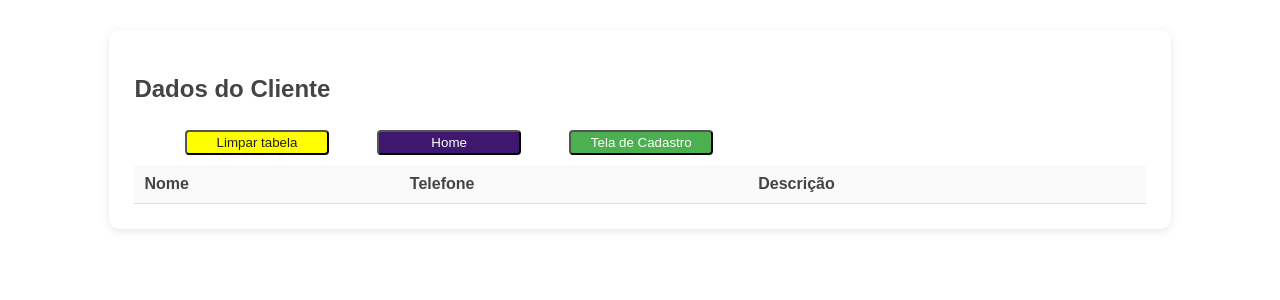
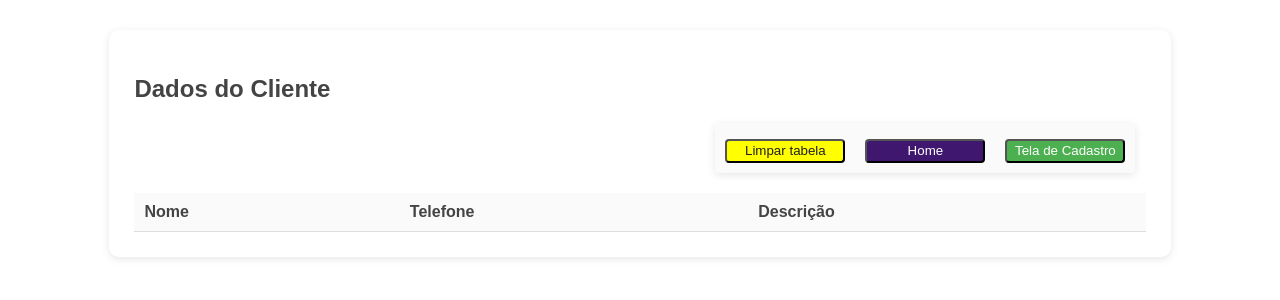
Before and after one commit to ManoTkn/ProjetoJtAfia-es, a PHP site: page /Adm.html in a window 1280 px wide. Shown: the top 300 px of the page. Run offline with PHP 8.4, Linux system fonts and the light colour scheme; lists and menus that the app fills with data are empty.

Commit message:
botoes coloridos

```diff
--- a/Adm.html
+++ b/Adm.html
@@ -13,15 +13,19 @@
 <div class="contCliente">
     <h2 >Dados do Cliente </h2>
 
+ <div  class="container fundo">
+    <div class="botoesAdm">
+
+       <button  class="btnLimparTabela"    id="btnLimpar" >Limpar tabela</button>
+       <button  class="btnHome" id="btnVoltar" type="button">Home</button>
+       <button  class="btnVoltarCadastro " id="btnCadastro" onclick="IrPagCadastro()">Tela de Cadastro</button>
+
+    </div>
+
+ </div>
 
     <table>
-        <thead> <div class="botoesAdm">
-
-            <button  class="btnLimparTabela"    id="btnLimpar" >Limpar tabela</button>
-            <button class="btnHome" id="btnVoltar" type="button">Home</button>
-            <button  class="btnVoltarCadastro " id="btnCadastro" onclick="IrPagCadastro()">Tela de Cadastro</button>
-
-        </div>
+        <thead>
             <tr>
                 <th id="Nome">Nome</th>
                 <th>Telefone</th>
--- a/style.css
+++ b/style.css
@@ -276,7 +276,7 @@
 .btnVoltarCadastro {
   background-color: #4caf50;
   color: white;
-   border: 2% solid #0d0e0d;
+  border: 2% solid #0d0e0d;
   padding: 2%;
   border-radius: 0.5vh;
   cursor: pointer;
@@ -305,16 +305,23 @@
 
 .botoesAdm {
   display: grid;
-  grid-template-columns: repeat(3, 15%);
-  width: auto;
-  align-items: center;
-  font-size: 100%;
-  margin-left: 5%;
-  margin-top: 2%;
+  grid-template-columns: repeat(3, 30%);
   gap: 5%;
 }
 
+.fundo{
+  background-color: #fafafa;
+  padding: 1%;
+  width: auto;
+  font-size: 100%;
+  margin-top: 0.5%;
+  margin-bottom: 2%;
+  margin-right: 1%;
+  border-radius: 0.3vw;
+  box-shadow: 0 2px 8px rgba(0,0,0,0.1);
+  color: #444;
 
+}
 
 
     .contCliente {
```
